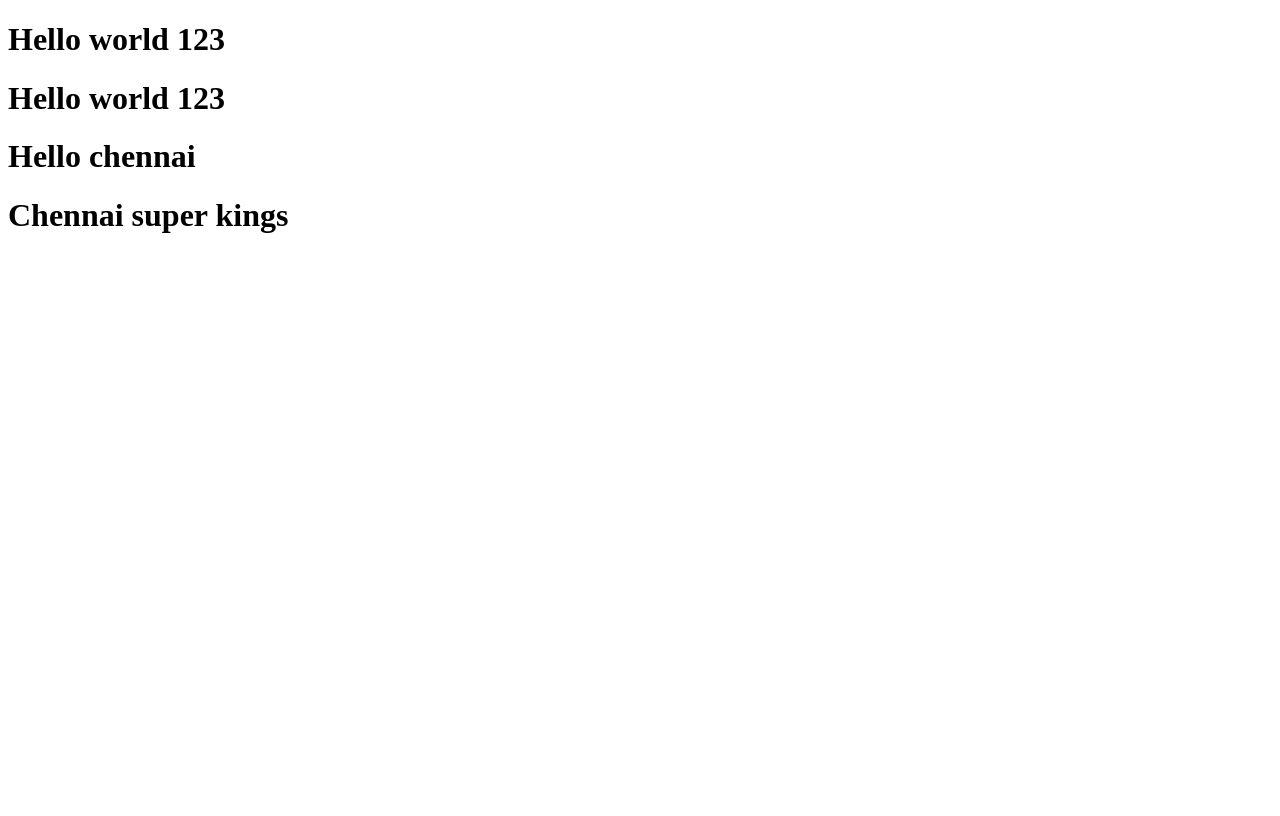
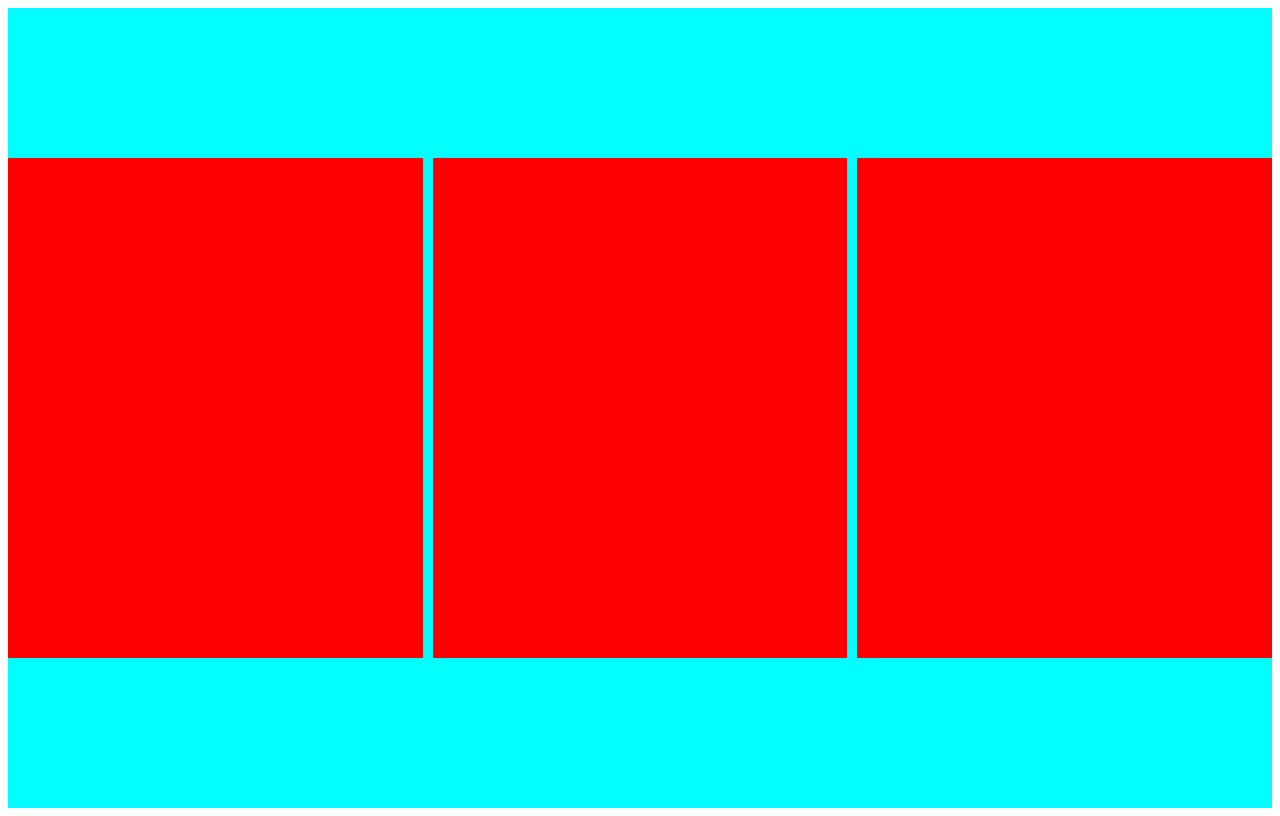
Before and after one commit to sairam2381/new-repo, a React (Vite) app: page / in a window 1280 px wide. Built offline with nearby package versions, Linux system fonts and the light colour scheme.

Commit message:
Css concepts

```diff
--- a/src/App.jsx
+++ b/src/App.jsx
@@ -2,16 +2,18 @@ import { useState } from "react";
 import HelloWorld from "./hello-world";
 import HelloChennai from "./hello-chennai";
 import MiComponent from "./mi/mi-component";
+import BoxComponent from "./boxes/boxes";
 
 function App() {
   const [count, setCount] = useState(0);
 
   return (
     <div>
-      <HelloWorld />
+      {/* <HelloWorld />
       <HelloWorld />
       <HelloChennai />
-      <MiComponent />
+      <MiComponent /> */}
+      <BoxComponent />
     </div>
   );
 }
--- /dev/null
+++ b/src/boxes/boxes.css
@@ -0,0 +1,29 @@
+.child {
+  width: 500px;
+  height: 500px;
+  background-color: red;
+}
+.child__two {
+  background-color: aqua;
+  width: 500px;
+  height: 500px;
+}
+.child__three {
+  background-color: yellow;
+  width: 500px;
+  height: 500px;
+}
+.parent {
+  display: flex;
+  gap: 10px;
+  /* justify-content: flex-start; */
+  /* justify-content: center; */
+  /* justify-content: flex-end; */
+  /* align-items: flex-start; */
+  /* align-items: center; */
+  /* align-items: flex-end; */
+  justify-content: center;
+  align-items: center;
+  background-color: aqua;
+  height: 100vh;
+}
--- /dev/null
+++ b/src/boxes/boxes.jsx
@@ -0,0 +1,12 @@
+import react from "react";
+import "./boxes.css";
+const BoxComponent = () => {
+  return (
+    <div className="parent">
+      <div className="child"></div>
+      <div className="child"></div>
+      <div className="child"></div>
+    </div>
+  );
+};
+export default BoxComponent;
```
